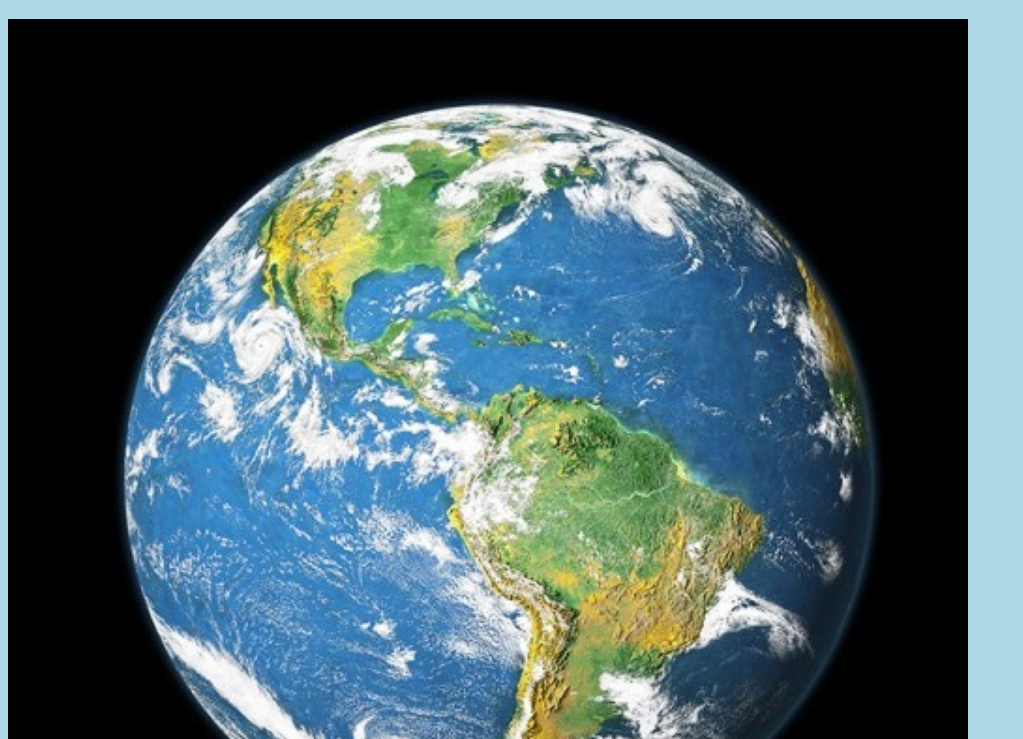
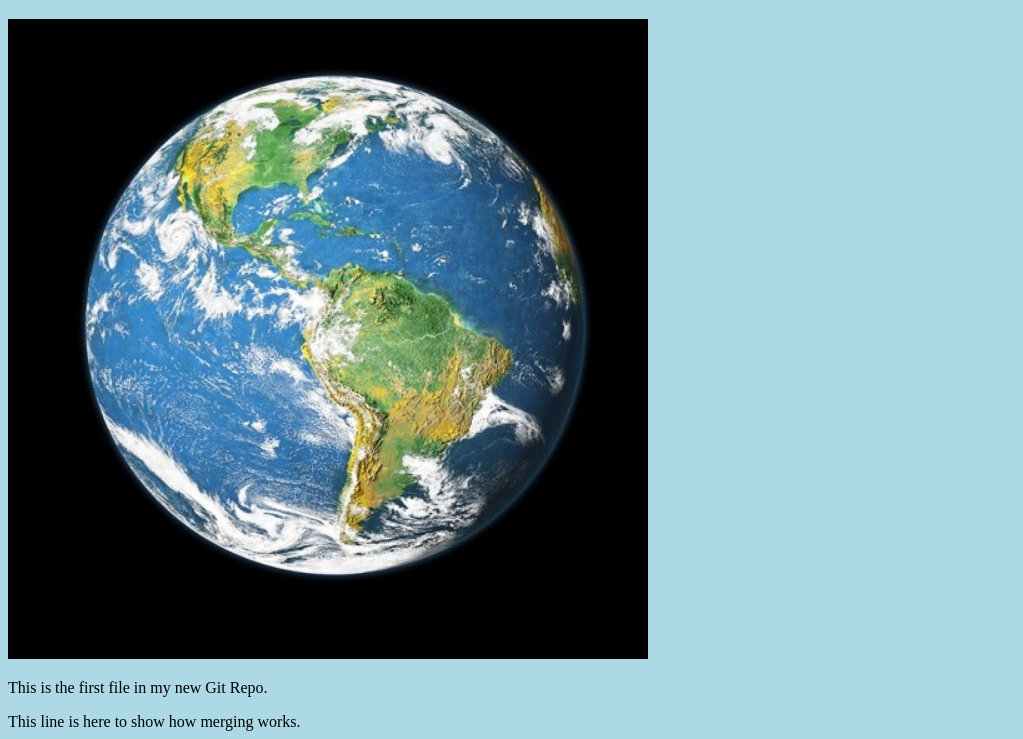
Before and after one commit to MichelleYoun/hello-world, a plain HTML site: page index.html in a window 1280 px wide. Shown: the part 61-800 px from the top of the page, without its empty margins (0-1023 px from the left). Drawn offline with Linux system fonts and the light colour scheme.

Commit message:
updated index.html. Resized image

```diff
--- a/index.html
+++ b/index.html
@@ -8,9 +8,8 @@
 
 <h1>Hello world!</h1>
 <div><img src="img_hello_world.jpg" alt="Hello World from Space"
-style="width:100%;max-width:960px"></div>
+style="width:100%;max-width:640px"></div>
 <p>This is the first file in my new Git Repo.</p>
-<<<<<<< HEAD
 <p>This line is here to show how merging works.</p>
 <div><img src="img_hello_git.jpg" alt="Hello Git" style="width:100%;max-width:640px"></div>
 
```
